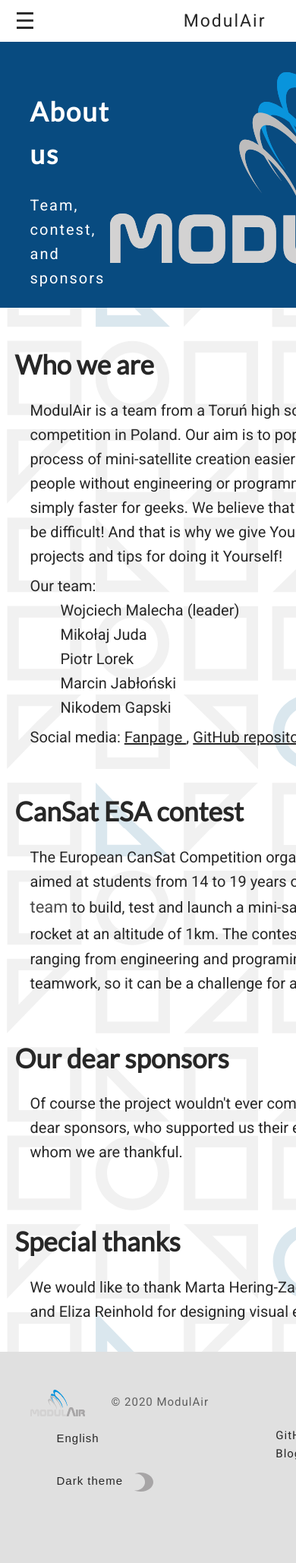
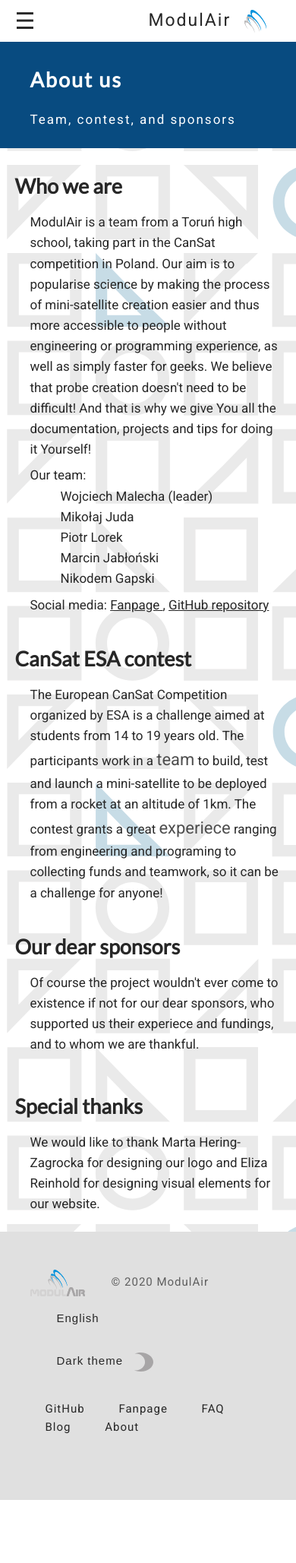
Before and after one commit to modulair-poland/website, a PHP site: page /about.php in a window 390 px wide; the page is wider, and only the part inside the window is pictured. Shown: that part at 76% size. After the commit the page ends 1974 px from the top of that part, so only its background shows below. Run offline with PHP 8.4, Linux system fonts and the light colour scheme.

Commit message:
Mobile website 1.0

```diff
--- a/www/about.php
+++ b/www/about.php
@@ -24,7 +24,7 @@
         <h1>About us</h1>
         Team, contest, and sponsors
       </div>
-      <div class="intro-image">
+      <div class="intro-image desktop-only">
         <img src="images/logo.svg" alt="no image found">
       </div>
     </div>
--- a/www/css/desktop/desktop-intro.css
+++ b/www/css/desktop/desktop-intro.css
@@ -1,4 +1,5 @@
 @media only screen and (min-width: 600px) {
+  /* CONTENT */
   .intro {
     display: flex;
     justify-content: space-between;
@@ -11,5 +12,4 @@
   .intro > .intro-image {
     order: 2;
   }
-
 }
--- a/www/css/mobile/mobile-about-grid.css
+++ b/www/css/mobile/mobile-about-grid.css
@@ -1,7 +1,7 @@
 @media only screen and (max-width: 600px) {
 
   body {
-    grid-template-rows: [header] 55px [intro] 350px [who-we-are] auto [cansat-contest] auto [our-sponsors] auto [special-thanks] auto [footer] auto [most-bottom];
+    grid-template-rows: [header] 55px [intro] 140px [who-we-are] auto [cansat-contest] auto [our-sponsors] auto [special-thanks] auto [footer] auto [most-bottom];
   }
 
   /* background layout */
@@ -24,23 +24,22 @@
   /* main content container layout */
   .intro {
     grid-area: intro / left / who-we-are / right;
-    padding: 40px 0px 30px 0px;
   }
   .who-we-are {
     grid-area: who-we-are / left / cansat-contest / right;
-    padding: 30px 0px 10px 0px;
+    padding: 15px 0px 5px 0px;
   }
   .cansat-contest {
     grid-area: cansat-contest / left / our-sponsors / right;
-    padding: 20px 0px 10px 0px;
+    padding: 10px 0px 5px 0px;
   }
   .our-sponsors {
     grid-area: our-sponsors / left / special-thanks / right;
-    padding: 20px 0px 30px 0px;
+    padding: 10px 0px 15px 0px;
   }
   .special-thanks {
     grid-area: special-thanks / left / footer / right;
-    padding: 20px 0px 30px 0px;
+    padding: 10px 0px 15px 0px;
   }
 
 }
--- a/www/css/mobile/mobile-fonts.css
+++ b/www/css/mobile/mobile-fonts.css
@@ -2,30 +2,30 @@
 
   html {
     font-family: 'Roboto', sans-serif;
-    font-size: 20px;
+    font-size: 17px;
     color: var(--theme-text);
   }
   h1, h2, h3 {
     font-family: 'Lato', sans-serif;
-    font-size: 20px;
+    font-size: 17px;
   }
 
   h1 {
-    font-size: 35px;
+    font-size: 27px;
     font-weight: bold;
   }
   h2 {
-    font-size: 35px;
+    font-size: 25px;
     font-weight: 500;
     margin: 10px auto 5px auto;
   }
   h3 {
-    font-size: 25px;
+    font-size: 20px;
     font-weight: bold;
     margin-bottom: 5px;
   }
   h4 {
-    font-size: 30px;
+    font-size: 25px;
     font-weight: bold;
     margin-top: 25px;
     margin-bottom: 5px;
@@ -47,7 +47,7 @@
   }
 
   .blog {
-    font-size: 17px;
+    font-size: 15px;
   }
 
 
--- a/www/css/mobile/mobile-footer.css
+++ b/www/css/mobile/mobile-footer.css
@@ -10,10 +10,13 @@
   }
 
   .footer {
-    display: grid;
+    display: flex;
+    flex-direction: column;
+    flex-wrap: wrap;
+    /*
     grid-template-columns: [left] auto [middle] auto [right];
     grid-template-rows: [top] auto [middle] auto [bottom];
-
+*/
     padding: 50px 20px 50px 20px;
 
     letter-spacing: 1px;
--- a/www/css/mobile/mobile-fundamentals.css
+++ b/www/css/mobile/mobile-fundamentals.css
@@ -32,7 +32,7 @@
   }
 
   .theme-light .body-background {
-    filter: saturate(0.7) opacity(0.2) contrast(0.7);
+    filter: saturate(0.7) opacity(0.3) contrast(0.7);
   }
   .theme-dark .body-background {
     filter: opacity(5%) contrast(0.8);
--- a/www/css/mobile/mobile-header.css
+++ b/www/css/mobile/mobile-header.css
@@ -40,6 +40,14 @@
     letter-spacing: 2px;
     font-size: 23px;
   }
+  .logo > .logo-small {
+    display: inline;
+    padding-right: 0px;
+    padding-left: 10px;
+  }
+  .logo > .logo-small > img {
+    height: 30px;
+  }
   .header > .more {
     grid-area: top / button / bottom / after-button;
 
--- a/www/css/mobile/mobile-images.css
+++ b/www/css/mobile/mobile-images.css
@@ -4,18 +4,22 @@
   .image {
     padding: 0px;
     border: 0px;
+    margin: auto;
     /*background-color: var(--theme-image-background);*/
   }
   .image > img {
-    width: 70%;
+    width: 90%;
+
+    display: block;
+    margin: auto;
   }
 
   .intro-image {
     background-color: transparent;
+    margin: auto;
   }
   .intro-image > img {
-    height: 90%;
-    float: right;
+    height: 100px;
   }
 
   img {
@@ -25,6 +29,8 @@
     -webkit-user-drag: none;
     -webkit-user-select: none;
     -ms-user-select: none;
+
+    margin: auto;
   }
 
   /* an icon */
--- a/www/css/mobile/mobile-intro.css
+++ b/www/css/mobile/mobile-intro.css
@@ -1,15 +1,20 @@
 @media only screen and (max-width: 600px) {
+  /* CONTENT */
   .intro {
     display: flex;
-    justify-content: space-between;
+    flex-direction: column;
   }
 
   .intro > .text {
-    order: 1;
+    order: 2;
     letter-spacing: 2px;
   }
   .intro > .intro-image {
-    order: 2;
+    order: 1;
   }
 
+  /* OUTSIDE - basic */
+  .intro {
+    padding: 10px 0px 30px 0px;
+  }
 }
--- a/www/css/mobile/mobile-panels.css
+++ b/www/css/mobile/mobile-panels.css
@@ -8,8 +8,8 @@ e.g. class="panel panel-singular"
   /* panel with text on the left and image/icon on the right - BASIC */
   .panel {
     display: grid;
-    grid-template-rows: [top] auto [bottom];
-    grid-template-columns: [left] 1fr [icon] 35% [right];
+    grid-template-columns: [left] auto [right];
+    grid-template-rows: [top] 35% [text] 1fr [bottom];
 
     margin: 10px 10px 10px 10px;
     border-radius: 10px;
@@ -17,13 +17,13 @@ e.g. class="panel panel-singular"
     background-color: var(--theme-background);
   }
   .panel > .text {
-    grid-column-start: left;
+    grid-row-start: text;
 
     padding: 0px 20px 30px 20px;
     line-height: 1.2;
   }
   .panel > .icon {
-    grid-column-start: icon;
+    grid-row-start: top;
   }
 
   /* panel only with content (no grid) */
@@ -36,13 +36,14 @@ e.g. class="panel panel-singular"
 
   /* a panel with a large photo */
   .panel-large {
-    grid-template-columns: [left] 1fr [image] 40% [right];
+    grid-template-rows: [top] 60% [text] 1fr [bottom];
   }
   .panel-large > .text {
-    grid-column-start: left;
+    grid-row-start: text;
   }
   .panel-large > .image {
-    grid-column-start: image;
+    grid-row-start: top;
+
   }
 
   /* panel with text, tags and price on the left and image on the right */
--- a/www/includes/footer.html
+++ b/www/includes/footer.html
@@ -1,4 +1,5 @@
 <div class="footer-background"></div>
+
 <div class="footer">
   <div class="footer-buttons">
     <img class="logo" src="./images/logo.svg" alt="logo">
--- a/www/includes/header.html
+++ b/www/includes/header.html
@@ -35,6 +35,9 @@
 <div class="header mobile-only">
   <a class="logo" href="index.php">
     ModulAir
+    <div class="logo-small">
+      <img src="./images/logo-no-text.svg" alt="">
+    </div>
   </a>
 
   <a class="more" onclick="openSideNav();">&#9776;</a>
--- a/www/index.php
+++ b/www/index.php
@@ -27,7 +27,7 @@ require_once("dbutils.php");
 
     <div class="intro">
       <div class="text">
-        <h1>ModulAir</h1>
+        <h1 class="desktop-only">ModulAir</h1>
         The main website of the greatest CanSat project ever made
       </div>
       <div class="intro-image">
--- a/www/module-list.php
+++ b/www/module-list.php
@@ -24,13 +24,13 @@
         <h1>Modules</h1>
         a complete list
       </div>
-      <div class="intro-image">
+      <div class="intro-image desktop-only">
         <img src="images/logo.svg" alt="no image found">
       </div>
     </div>
     <div class="search-bar">
       <h1>A complete list of modules provided by ModulAir</h1>
-      <div class="text">
+      <div class="text desktop-only">
         These are our modules
       </div>
       <div class="panel panel-singular">
```
Also changed, not shown: www/blog.php (+5 -3 lines), www/css/mobile/mobile-blog-grid.css (+20 -5 lines), www/css/mobile/mobile-index-grid.css (+22 -8 lines), www/css/mobile/mobile-module-list-grid.css (+6 -7 lines).
